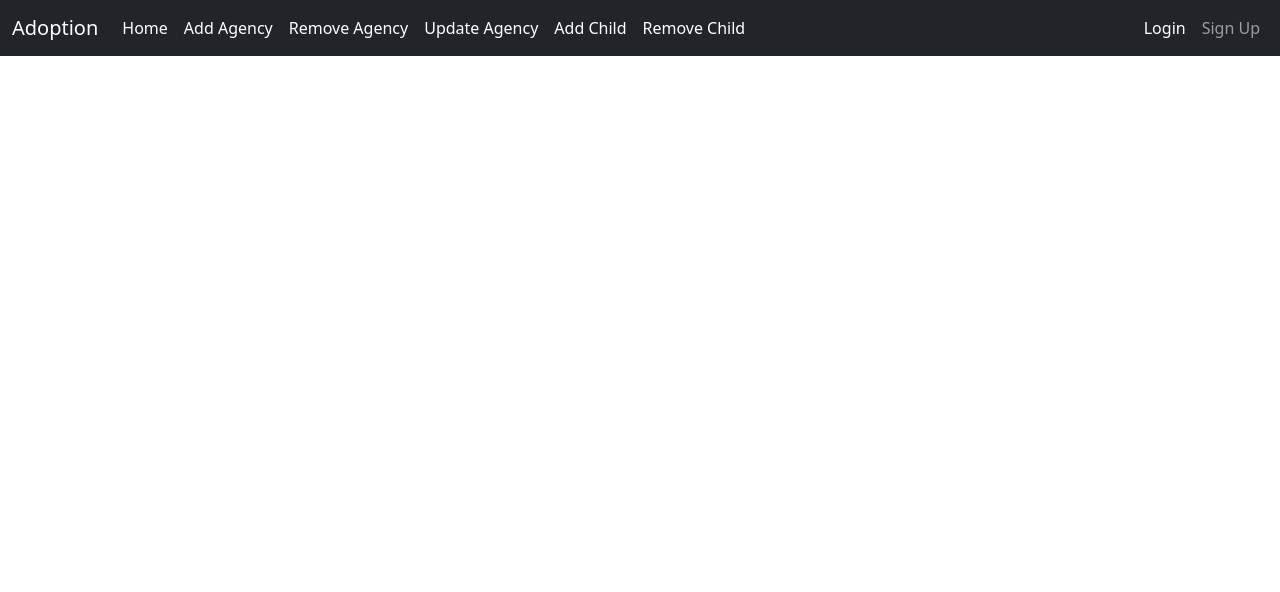
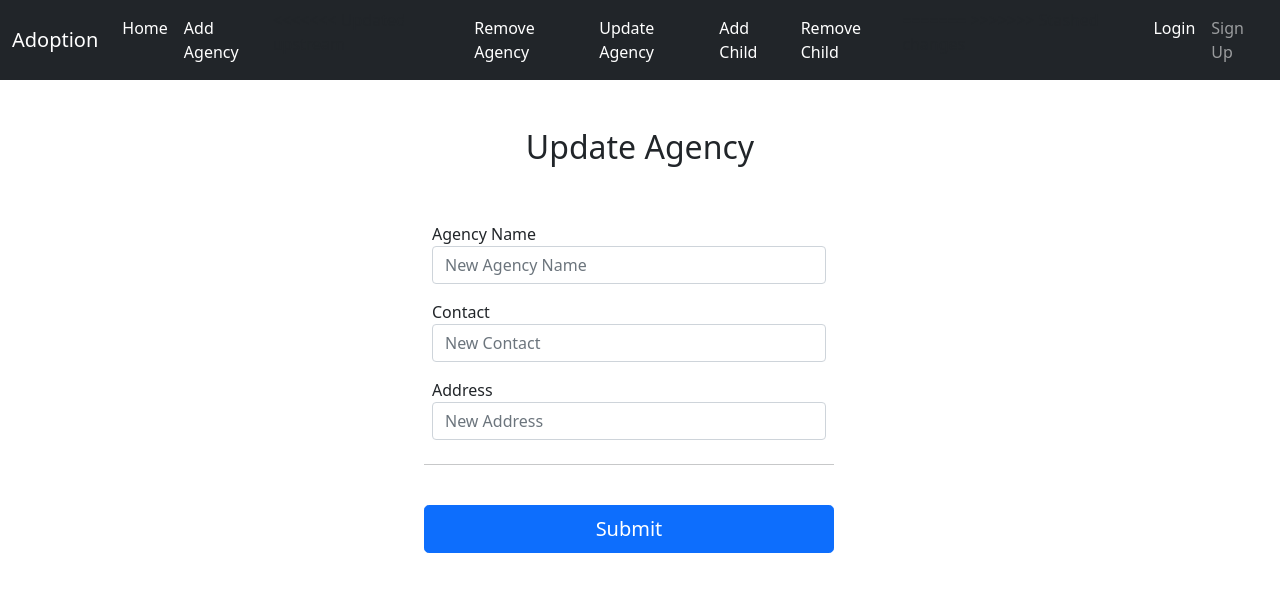
Before and after one commit to mustaq62271/Child_Adoption, a Django app: template templates/updateagency.html in a window 1280 px wide. Shown: the top 592 px of the page. Run offline with Django 3.2, Linux system fonts and the light colour scheme; the template is opened without the code that fills it, so the values that code supplies are empty.

Commit message:
agency work

```diff
--- a/adoption/urls.py
+++ b/adoption/urls.py
@@ -19,6 +19,9 @@ from django.urls import path,include
 urlpatterns = [
     path('admin/', admin.site.urls),
     path('',include('agency.urls')),
+<<<<<<< Updated upstream
     path('',include('child.urls')),
+=======
+>>>>>>> Stashed changes
     path('auth/',include('account.urls')),
 ]
--- a/agency/urls.py
+++ b/agency/urls.py
@@ -4,8 +4,8 @@ urlpatterns = [
 
     path('',views.home,name='home'),
     path('addagency/',views.addagency,name='addagency'),
-    path('removeagency/',views.removeagency,name='removeagency'),
-    path('updateagency/',views.updateagency,name='updateagency'),
+    path('removeagency/<int:id>',views.removeagency,name='removeagency'),
+    path('updateagency/<int:id>',views.updateagency,name='updateagency'),
     path('eligible/',views.eligible,name='eligible'),
     path('documents/',views.documents,name='documents'),
     path('agencies/',views.agencies,name='agencies'),
--- a/templates/agencylist.html
+++ b/templates/agencylist.html
@@ -26,7 +26,12 @@
       <td>{{ agency.district }}</td>
       <td>{{ agency.contact }}</td>
       <td>{{ agency.address }}</td>
+<<<<<<< Updated upstream
 
+=======
+      <td><a href="{% url 'updateagency' agency.id %}" class="btn btn-warning btn-sm">Edit</a>
+        <a href="{% url 'removeagency' agency.id %}" class="btn btn-danger btn-sm">Remove</a></td>
+>>>>>>> Stashed changes
     </tr>
     {% endfor %}
   </tbody>
--- a/templates/base.html
+++ b/templates/base.html
@@ -28,6 +28,7 @@
             <li class="nav-item">
               <a class="nav-link active" href="{% url 'addagency' %}">Add Agency</a>
             </li>
+<<<<<<< Updated upstream
             <li class="nav-item">
               <a class="nav-link active" href="{% url 'removeagency' %}">Remove Agency</a>
             </li>
@@ -40,6 +41,8 @@
             <li class="nav-item">
               <a class="nav-link active" href="{% url 'removechild' %}">Remove Child</a>
             </li>
+=======
+>>>>>>> Stashed changes
           </ul>
         </div>
         <ul class="navbar-nav ml-auto">
--- a/templates/index.html
+++ b/templates/index.html
@@ -59,6 +59,7 @@
               <div class="d-flex justify-content-between align-items-center">
                 <div class="btn-group">
                   <p><a href="{% url 'agencies' %}" class="btn btn-sm btn-outline-secondary">View</a></p>
+<<<<<<< Updated upstream
                 </div>
                 <small class="text-muted">9 mins</small>
               </div>
@@ -74,6 +75,8 @@
               <div class="d-flex justify-content-between align-items-center">
                 <div class="btn-group">
                   <p><a href="{% url 'childs' %}" class="btn btn-sm btn-outline-secondary">View</a></p>
+=======
+>>>>>>> Stashed changes
                 </div>
                 <small class="text-muted">9 mins</small>
               </div>
--- a/templates/updateagency.html
+++ b/templates/updateagency.html
@@ -5,5 +5,38 @@
 {% endblock %}
 
 {% block content %}
+  {% for message in messages %}
+  <div class="alert alert-{{message.tags}} alert-dismissible fade show" role="alert">
+  <strong>Message</strong> {{message}}
+  <button type="button" class="btn-close" data-bs-dismiss="alert" aria-label="Close"></button>
+  </div>
+  {% endfor %}
+
+  <main>
+    <div class="py-5 text-center">
+      <h2>Update Agency</h2>
+    </div>
+
+      <div class="col-md-3 col-lg-8">
+              <form style="padding-left:350px;" action="" class="row g-3" method="post">
+                {% csrf_token %}
+                <div  class="form-group">
+                  <label for="formGroupExampleInput2">Agency Name</label>
+                  <input value="{{agency.name}}" type="text" name="name" class="form-control" id="formGroupExampleInput2" placeholder="New Agency Name">
+                </div>
+                <div class="form-group">
+                  <label for="formGroupExampleInput3">Contact</label>
+                  <input value="{{agency.contact}}" type="text" name="contact" class="form-control" id="formGroupExampleInput3" placeholder="New Contact">
+                </div>
+                <div class="form-group">
+                  <label for="formGroupExampleInput3">Address</label>
+                  <input value="{{agency.address}}" type="text" name="address" class="form-control" id="formGroupExampleInput3" placeholder="New Address">
+                </div>
+                  <hr class="my-4">
+                <button class="w-100 btn btn-primary btn-lg" type="submit">Submit</button>
+              </form>
+      </div>
+
+  </main>
 
 {% endblock %}
```
Also changed, not shown: agency/views.py (+25 -4 lines).
